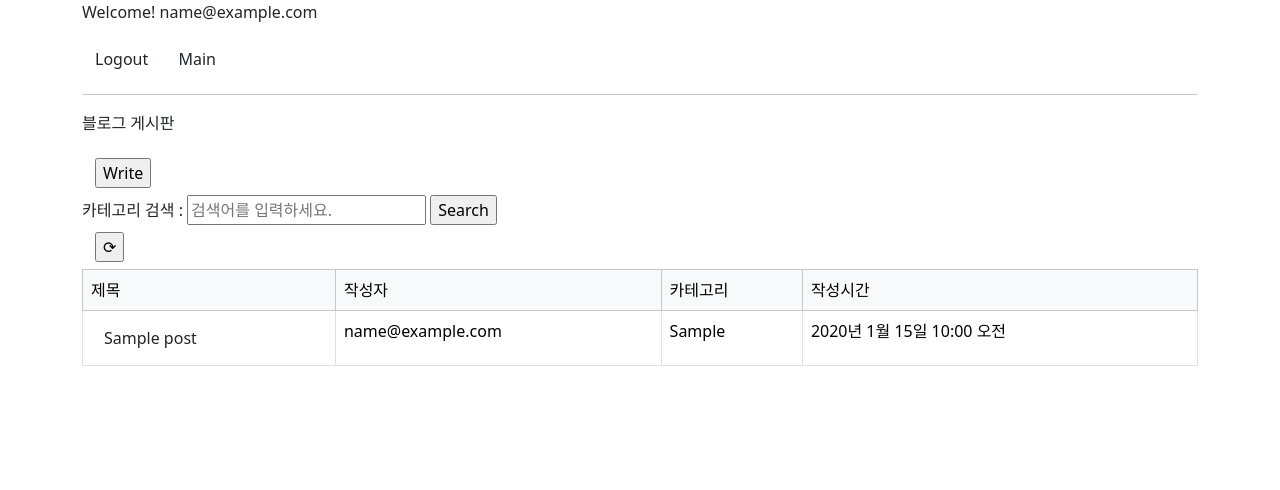
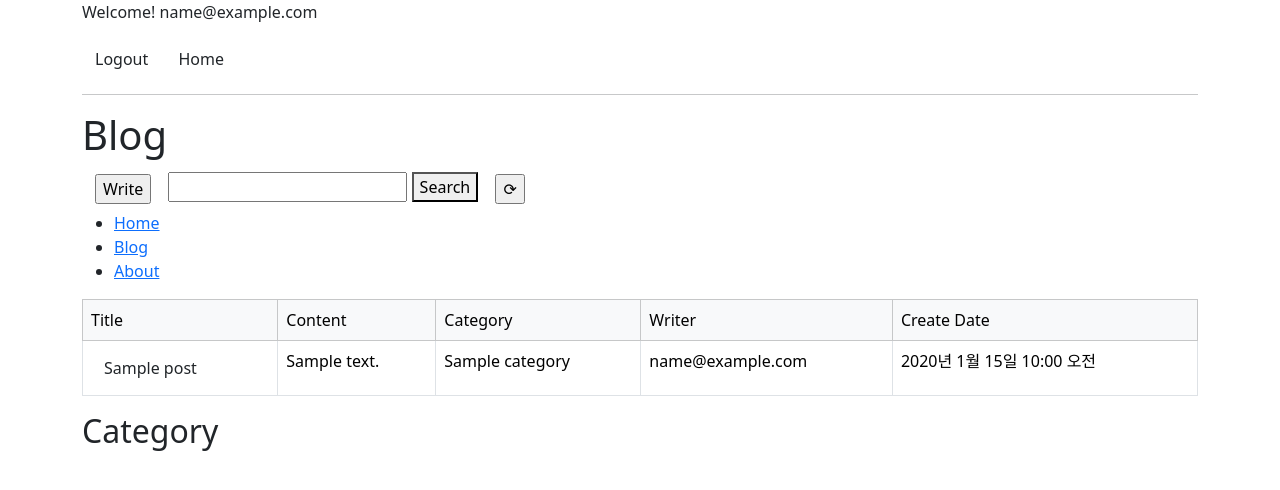
Before and after one commit to su0797/Django_project_myblog, a Django app: page /blog/ in a window 1280 px wide. Shown: the top 490 px of the page. Run offline with Django 4.2, Linux system fonts and the light colour scheme; a user stored in the database is signed in; tables that the repository leaves empty hold one stand-in row (values such as "Sample post"); some libraries are stand-ins or nearby versions.

Commit message:
blog app 1차 전체 수정

```diff
--- a/blog/admin.py
+++ b/blog/admin.py
@@ -1,6 +1,7 @@
 from django.contrib import admin
-from .models import Post, Comment
+from .models import Post, Comment, Category
 # Register your models here.
 
 admin.site.register(Post)
 admin.site.register(Comment)
+admin.site.register(Category)
--- a/blog/models.py
+++ b/blog/models.py
@@ -1,7 +1,7 @@
 from django.db import models
-from django.contrib.auth import get_user_model
+# from django.contrib.auth import get_user_model
 
-User = get_user_model()
+# User = get_user_model()
 
 # Create your models here.
 
@@ -9,18 +9,50 @@ User = get_user_model()
 class Post(models.Model):
     title = models.CharField(max_length=30)
     content = models.TextField()
-    writer = models.ForeignKey(User, on_delete=models.CASCADE ,max_length=20)
-    category = models.CharField(max_length=30)
+    writer = models.ForeignKey('user.User', on_delete=models.CASCADE ,max_length=20)
+    category = models.ForeignKey('Category', null=True, blank=True, on_delete=models.SET_NULL)
     created_at = models.DateTimeField(auto_now_add=True)
     updated_at = models.DateTimeField(auto_now=True)
+
+    def __str__(self):
+        return f'[{self.pk}]{self.title} :: {self.author}'
+
+    def get_absolute_url(self):
+        return f'/blog/{self.pk}/'
+
 
 
 
 class Comment(models.Model):
-    post = models.ForeignKey('Post', on_delete=models.CASCADE)
+    post = models.ForeignKey(Post, on_delete=models.CASCADE)
     content = models.TextField()
-    writer = models.ForeignKey(User, on_delete=models.CASCADE ,max_length=20)
+    writer = models.ForeignKey('user.User', on_delete=models.CASCADE ,max_length=20)
     created_at = models.DateTimeField(auto_now_add=True)
+    updated_at = models.DateTimeField(auto_now=True)
 
     def __str__(self):
-        return self.content
+        return f'[{self.content}] {self.content} :: {self.writer}'
+
+    def get_absolute_url(self):
+        return f'/blog/{self.post.pk}/#comment-{self.pk}'
+
+    class Meta:
+        ordering = ['-id']
+
+
+
+class Category(models.Model):
+    name = models.CharField(max_length=25, unique=True)
+    slug = models.SlugField(max_length=200, db_index=True, unique=True, allow_unicode = True)
+    is_public = models.BooleanField(default=True)
+    created_at = models.DateTimeField(auto_now_add=True)
+    updated_at = models.DateTimeField(auto_now=True)
+
+    def __str__(self):
+        return self.name
+
+    def get_absolute_url(self):
+        return f'/blog/category/{self.slug}'
+
+    class Meta:
+        verbose_name_plural = 'Categories'
--- a/blog/templates/blog/post_list.html
+++ b/blog/templates/blog/post_list.html
@@ -3,38 +3,49 @@
 {% block content %}
 <hr>
     {% if user.is_authenticated %}
-        <p>블로그 게시판</p>
-        <!-- context -->
-        <!-- 조건문, 순회문 -->
+        <h1>Blog</h1>
         <form action="{% url 'blog:write' %}" class="btn">
             <input type="submit" value="Write">
         </form>
-        <form  id="search-form" action="{% url 'blog:search' tag='value' %}" method="get">
+        <input type="text" name="q" id="search-input">
+        <button id="search-btn">Search</button>
+        <form action="{% url 'blog:list' %}" class="btn">
+            <input type="submit" value="⟳">
+        </form>
+        <nav>
+            <ul>
+                <li><a href="#">Home</a></li>
+                <li><a href="#">Blog</a></li>
+                <li><a href="#">About</a></li>
+            </ul>
+        </nav>
+        <!-- <form  id="search-form" action="{% url 'blog:search' tag='value' %}" method="get">
             {% csrf_token %}
             카테고리 검색 : <input id="search-input" type="text" placeholder="검색어를 입력하세요."/>
             <input type="submit" value="Search">
-        </form>
-        <form action="{% url 'blog:list' %}" class="btn">
-            <input type="submit" value="⟳">
-        </form>
+        </form> -->
+
         <!-- 글이 있을 때 -->
         <!-- 테이블 -->
+        <main id="main">
             {% if posts %}
                 <table class="table table-bordered">
                     <thead class="table-light">
                         <tr>
-                        <td>제목</td>
-                        <td>작성자</td>
-                        <td>카테고리</td>
-                        <td>작성시간</td>
+                            <td>Title</td>
+                            <td>Content</td>
+                            <td>Category</td>
+                            <td>Writer</td>
+                            <td>Create Date</td>
                         </tr>
                     </thead>
                     <tbody>
                         {% for post in posts %}
                             <tr>
                                 <td><a href="{% url 'blog:detail' pk=post.pk %}" class="btn">{{ post.title }}</a></td>
+                                <td>{{ post.content | truncatewords:45 }}</td>
+                                <td>{{ post.category }}</td>
                                 <td>{{ post.writer }}</td>
-                            <td>{{ post.category }}</td>
                                 <td>{{ post.created_at }}</td>
                             </tr>
                         {% endfor %}
@@ -45,6 +56,15 @@
             <!-- 글이 없습니다. -->
                 <p>작성된 게시물이 없습니다.</p>
             {% endif %}
+        </main>
+        <aside>
+            <h2>Category</h2>
+            <ul>
+                {% for category in category_list %}
+                <li><a href="{{ category.get_absolute_url }}">{{ category.name }} {{ category.post_set.count }}</a></li>
+                {% endfor %}
+            </ul>
+        </aside>
         <script>
             const form = document.querySelector('#search-form')
             const input = document.querySelector('#search-input')
@@ -56,6 +76,11 @@
                 console.log(s)
                 form.action = s
             });
+            document.querySelector('#search-btn').addEventListener('click', () => {
+                const searchInput = document.querySelector('#search-input');
+                const searchValue = searchInput.value;
+                location.href = `/blog/?q=${searchValue}`;
+            });
         </script>
     {% else %}
         <p>로그인 후 이용해주세요.</p>
--- a/blog/urls.py
+++ b/blog/urls.py
@@ -18,7 +18,9 @@ urlpatterns = [
     # 글 검색
     path("search/<str:tag>/", views.PostSearch.as_view(), name='search'),
     # 코멘트 작성
-    path("delete/<int:pk>/comment/write/", views.CommentWrite.as_view(), name="cm-write"),
+    path("<int:pk>/comment/write/", views.CommentWrite.as_view(), name="cm-write"),
+    # 코멘트 수정
+    path("comment/update/<int:pk>/", views.CommentWrite.as_view(), name="cm-update"),
     # 코멘트 삭제
     path("delete/<int:pk>/comment/delete/", views.CommentDelete.as_view(), name="cm-delete")
 ]
--- a/blog/views.py
+++ b/blog/views.py
@@ -1,18 +1,15 @@
+from typing import Any
+from django import http
+from django.forms.models import BaseModelForm
+from django.http.response import HttpResponse
 from django.shortcuts import render, redirect, get_object_or_404
 from django.contrib.auth.mixins import LoginRequiredMixin
 from django.core.exceptions import ObjectDoesNotExist, ValidationError
 from django.http import HttpResponse
-from django.views import View
-from .models import Post, Comment
+from django.views.generic import View, UpdateView
+from .models import Post, Comment, Category
 from .forms import PostForm, CommentForm
 
-# Create your views here.
-# def index(request):
-#     if request.method == 'GET':
-#         return HttpResponse('Index page GET')
-#     # 나머지 요청
-#     # 에러, 예외처리
-#     return HttpResponse('No!!!')
 
 
 ###Post
@@ -171,7 +168,50 @@ class CommentWrite(LoginRequiredMixin, View):
 
 class CommentDelete(View):
     def post(self, request, pk):
-        comment = get_object_or_404(Comment, pk=pk)
-        post_id = comment.post.id
-        comment.delete()
-        return redirect('blog:detail', pk=post_id)
+        if request.user.is_authenticated:
+            comment = get_object_or_404(Comment, pk=pk)
+            post_id = comment.post.id
+            if comment.writer == request.user:
+                comment.delete()
+                return redirect(comment.post.get_absolute_url())
+            else:
+                return HttpResponse('You are not allowed to delete this comment')
+        return redirect('/blog/')
+
+
+
+class CommentUpdate(LoginRequiredMixin, UpdateView):
+    model = Comment
+    form = CommentForm
+
+    def form_valid(self, form):
+        current_user = self.request.user
+        if current_user.is_authenticated:
+            form.instance.writer = current_user
+            return super(CommentUpdate, self).form_valid(form)
+        else:
+            return redirect('/blog/')
+
+    def dispatch(self, request, *args, **kwargs):
+        if request.user.is_authenticated:
+            comment = self.get_object()
+            if comment.writer == request.user:
+                return super().dispatch(request, *args, **kwargs)
+            else:
+                return HttpResponse('You are not allowed to update this comment')
+        return super().dispatch(request, *args, **kwargs)
+
+
+
+###Category
+def category_page(request, slug):
+    category = Category.objects.get(slug=slug)
+    categories = Category.objects.all().order_by('-name')
+    context = {
+        'post_list': Post.objects.filter(category=category).order_by('-pk'),
+        'categories': categories,
+        'no_category_post_count': Post.objects.filter(category=None).count(),
+        'category': category,
+        'category_list': Category.objects.all().order_by('-name'),
+    }
+    return render(request, 'blog/post_list.html', context)
--- a/templates/base.html
+++ b/templates/base.html
@@ -21,7 +21,7 @@
                 <p>Please, Login</p>
                 <a href="{% url 'user:login' %}" class="btn">Login</a>
             {% endif %}
-            <a href="http://127.0.0.1:8000" class="btn">Main</a>
+            <a href="http://127.0.0.1:8000" class="btn">Home</a>
             {% block content %}
 
             {% endblock  %}
--- a/user/templates/user/user_login.html
+++ b/user/templates/user/user_login.html
@@ -8,7 +8,6 @@
             {% csrf_token %}
             {{ form.as_p }}
         <input type="submit" class="btn btn-primary" value="Login">
-        <button type="submit" class="btn btn-primary">Submit</button>
     </form>
 </div>
 {% endblock  %}
```
Also changed, not shown: blog/templates/blog/post_form.html (+48 -2 lines), blog/migrations/0001_initial.py, blog/migrations/0002_initial.py, blog/migrations/0003_alter_post_created_at_alter_post_updated_at.py (deleted), user/migrations/0001_initial.py, user/migrations/0002_alter_user_date_joined_alter_user_last_login.py (deleted), user/migrations/0003_alter_user_is_active.py (deleted). Lines whose indentation alone changed are shown as unchanged.
